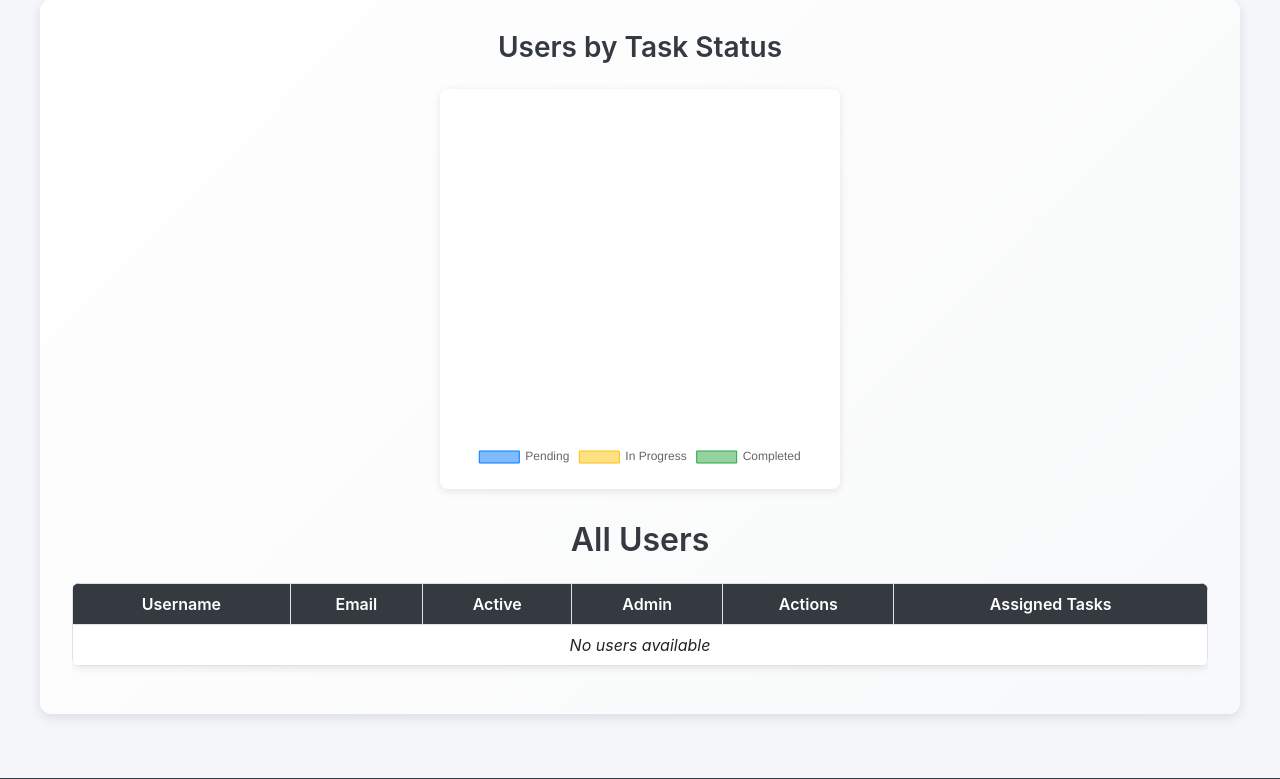
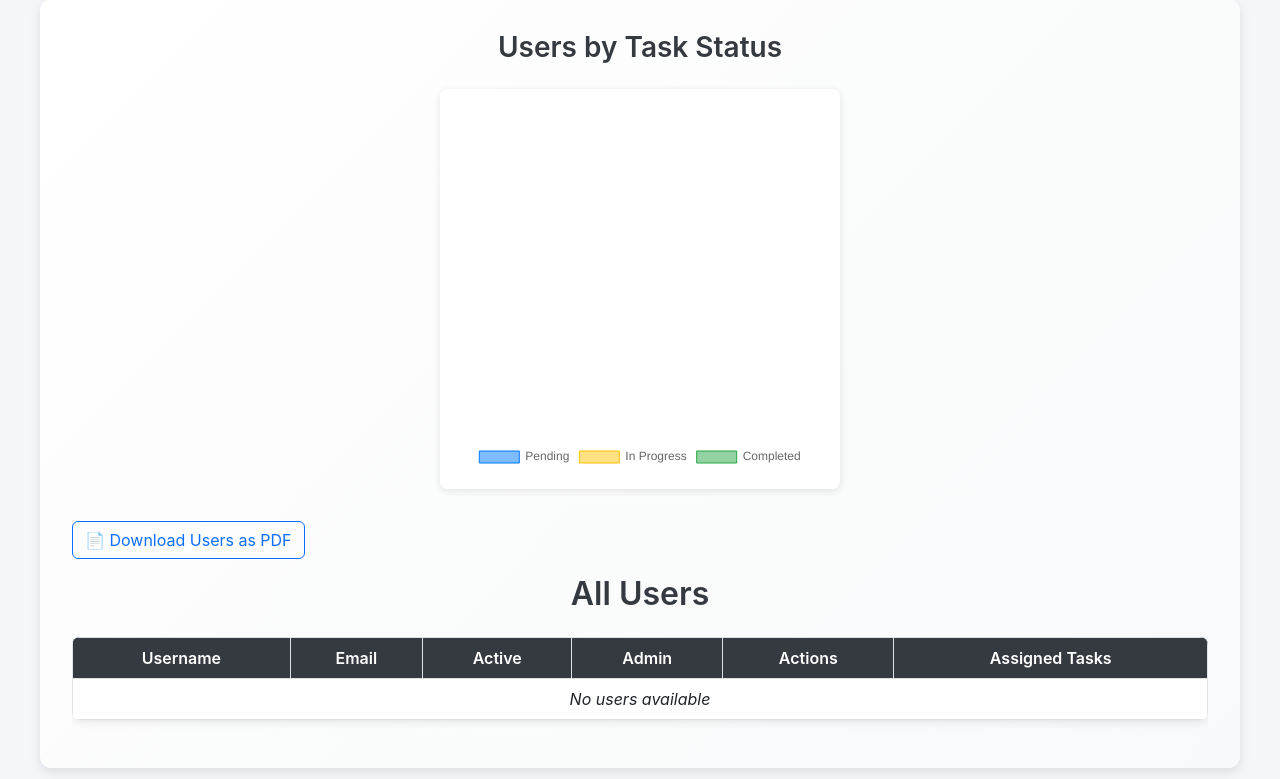
Before and after one commit to Uday6622/Smart_Task_Management_App, a Flask app: page /admin in a window 1280 px wide. Shown: the part 113-892 px from the top of the page. Run offline with Flask 3, Linux system fonts and the light colour scheme; the visitor is signed in with stand-in values (Sample User, id 1); parts of the project's set-up code (start-up, migrations or seed data) failed here and were passed over.

Commit message:
Update admin_dashboard.html

```diff
--- a/templates/admin_dashboard.html
+++ b/templates/admin_dashboard.html
@@ -168,7 +168,11 @@
             <canvas id="userTaskStatusChart"></canvas>
         </div>
     </div>
-
+    <div class="section-container mb-3" style="--section-index: 1.5">
+        <a href="{{ url_for('export_users_pdf') }}" class="btn btn-outline-primary">
+            📄 Download Users as PDF
+        </a>
+    </div>
     <!-- All Users Table -->
     <div class="section-container" style="--section-index: 2">
         <h2>All Users</h2>
@@ -216,14 +220,22 @@
                                             <th>Name</th>
                                             <th>Due Date</th>
                                             <th>Status</th>
+                                            <th>Actions</th>
                                         </tr>
                                     </thead>
+
                                     <tbody>
                                         {% for task in tasks_by_user[user.id] %}
                                         <tr>
                                             <td>{{ task.name }}</td>
                                             <td>{{ task.due_date.strftime('%Y-%m-%d') if task.due_date else 'N/A' }}</td>
                                             <td>{{ task.status }}</td>
+                                            <td>
+                                                <a href="{{ url_for('admin_update_task', task_id=task.id) }}" class="btn btn-sm btn-outline-primary btn-action" style="--button-index: 4">Edit</a>
+                                                <form action="{{ url_for('admin_delete_task', task_id=task.id) }}" method="POST" style="display:inline;" onsubmit="return confirm('Are you sure you want to delete this task?');">
+                                                    <button type="submit" class="btn btn-sm btn-outline-danger btn-action" style="--button-index: 5">Delete</button>
+                                                </form>
+                                            </td>
                                         </tr>
                                         {% endfor %}
                                     </tbody>
```
